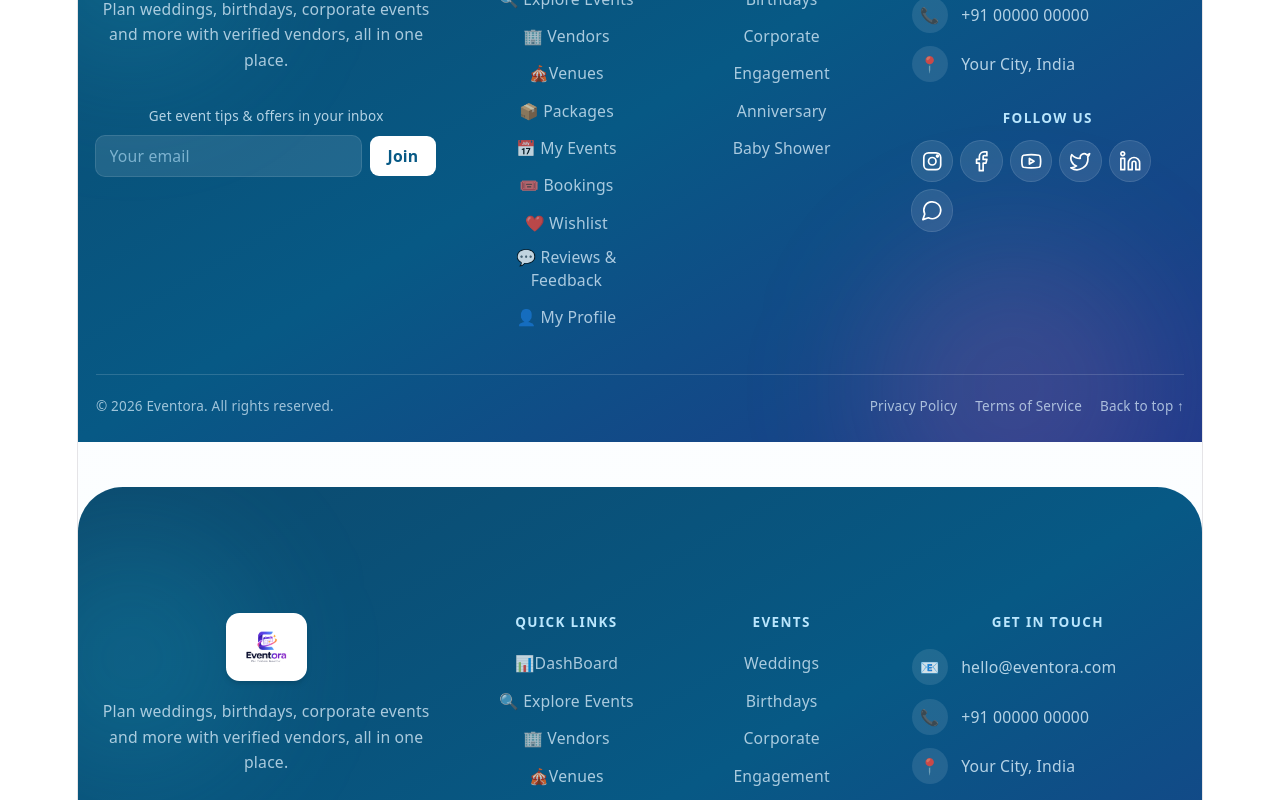
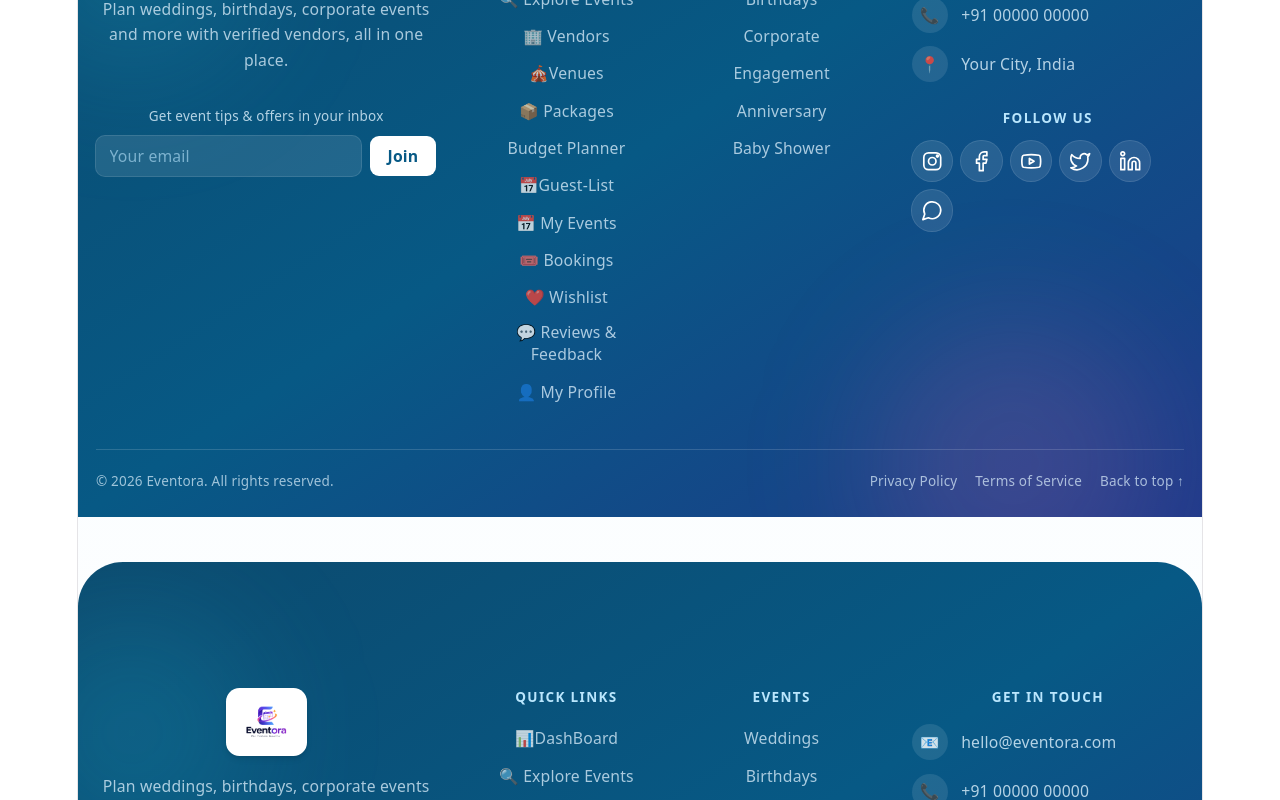
Before and after one commit to piyush-2416/Events_Handler, a React (Vite) app in the folder frontend/: page / in a window 1280 px wide. Shown: the part 5300-6100 px from the top of the page. Built offline with nearby package versions, Linux system fonts and the light colour scheme; no server answers.

Commit message:
Add new links for Budget Planner and Guest List

```diff
--- a/frontend/src/data.js
+++ b/frontend/src/data.js
@@ -1,3 +1,4 @@
+/* Shared data: Navbar, Footer aur Home teeno isse use karte hain */
 
 export const links = [
   { label: "📊DashBoard", href: "#home" },
@@ -5,6 +6,8 @@ export const links = [
   { label: "🏢 Vendors", to: "/Vendors", href: "#about" },
   { label: "🎪Venues", to: "/Venues", href: "#Venues" },
   { label: "📦 Packages ",to:"/packages", href: "#contact" },
+  { label: "Budget Planner  ",to:"/Budgetplanner", href: "#contact" },
+  { label: "📅Guest-List", to:"/guestlist/:eventId",href: "#products" },
   { label: "📅 My Events", href: "#products" },
   { label: "🎟️ Bookings", href: "#services" },
   { label: "❤️ Wishlist", href: "#contact" },
```
